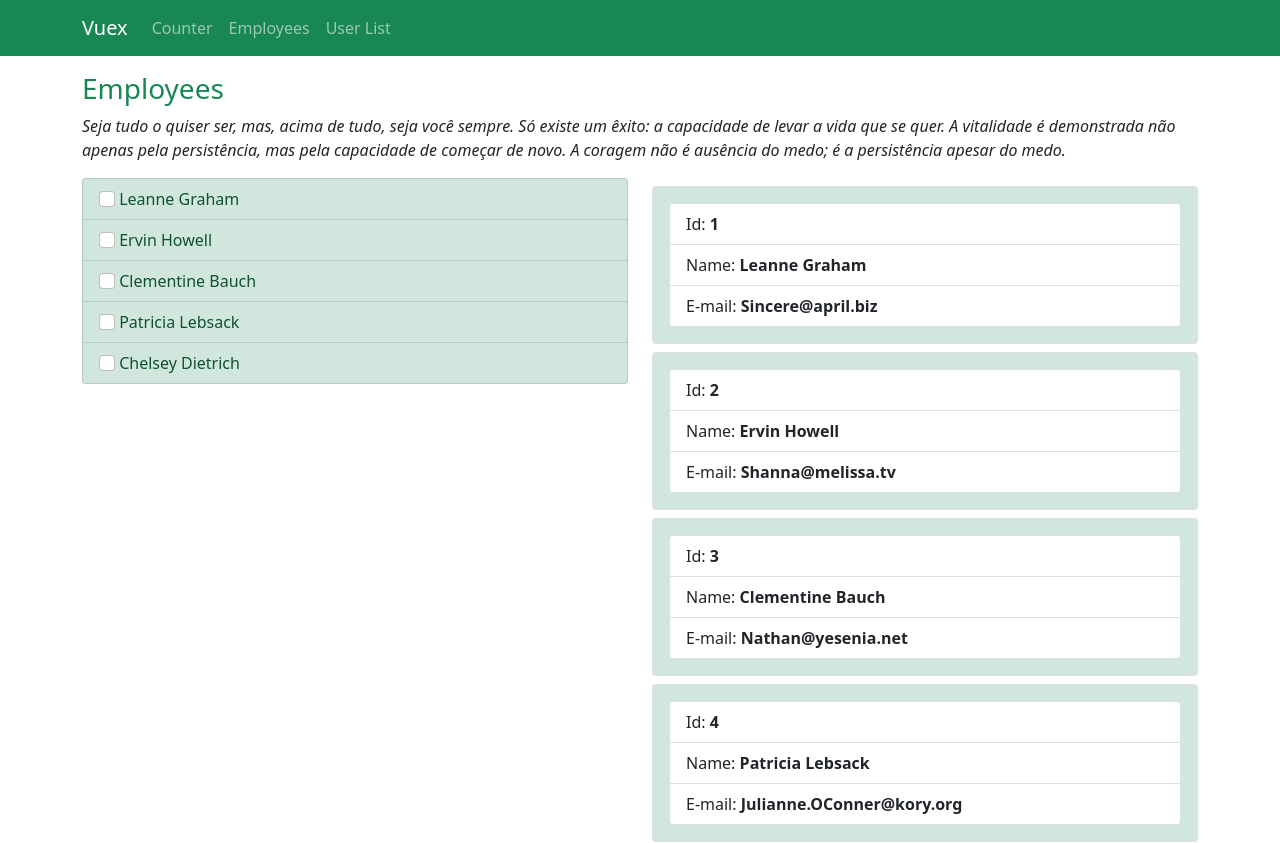
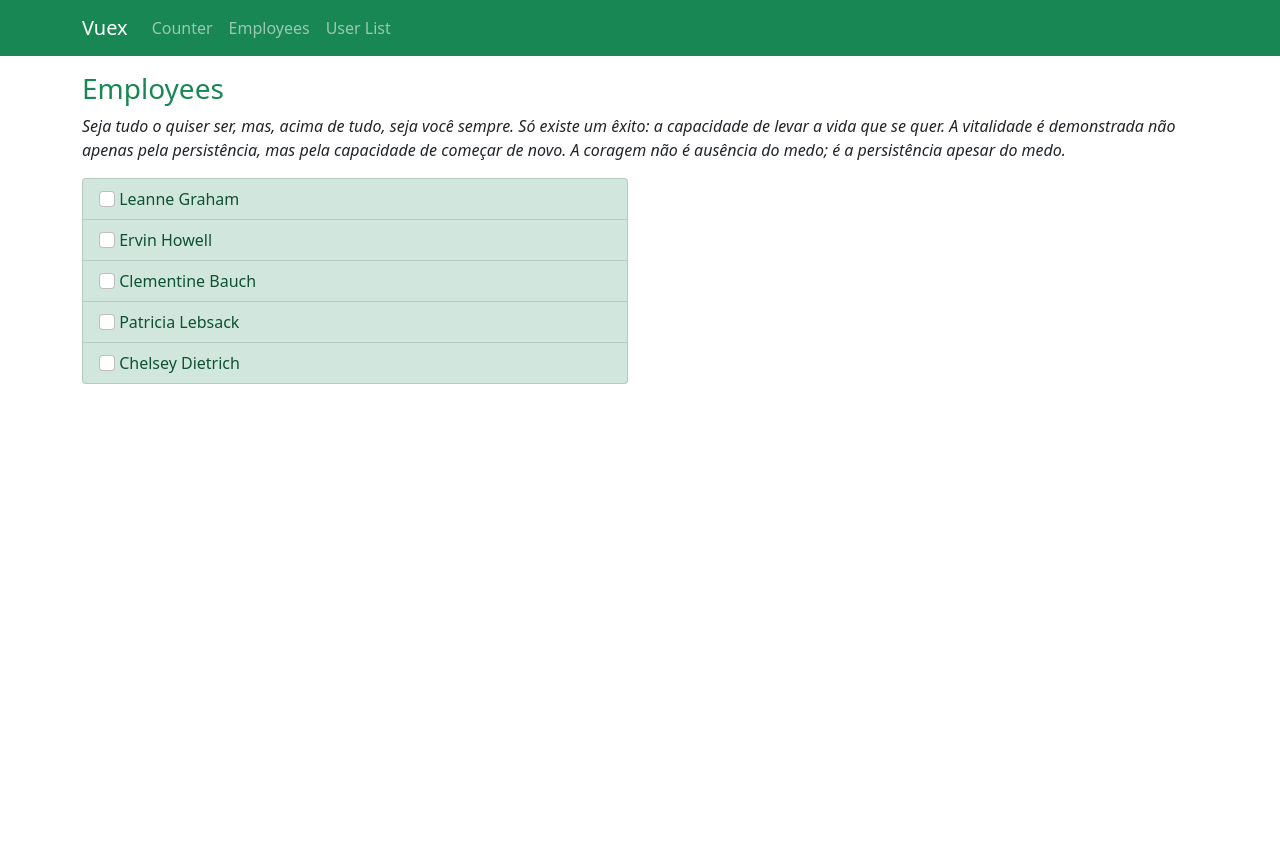
Before and after one commit to freaklucas/vuexcrash, a Vue app: page /employees in a window 1280 px wide. Shown: the top 843 px of the page. After the commit the page ends 800 px from the top, so only its background shows below. Built offline with nearby package versions, Linux system fonts and the light colour scheme; a web font is replaced by a local one.

Commit message:
exibindo item selecionado

```diff
--- a/src/components/Employees.vue
+++ b/src/components/Employees.vue
@@ -32,12 +32,8 @@
         </ul>
       </div>
       <div class="col-md-6">
-        <div>
-          <div
-            class="card my-2"
-            v-for="employee of employees"
-            :key="employee.id"
-          >
+        <div v-for="employee of employees" :key="employee.id">
+          <div class="card my-2" v-if="employee.isSelected">
             <div class="card-body list-group-item-success">
               <ul class="list-group">
                 <li class="list-group-item">
```
